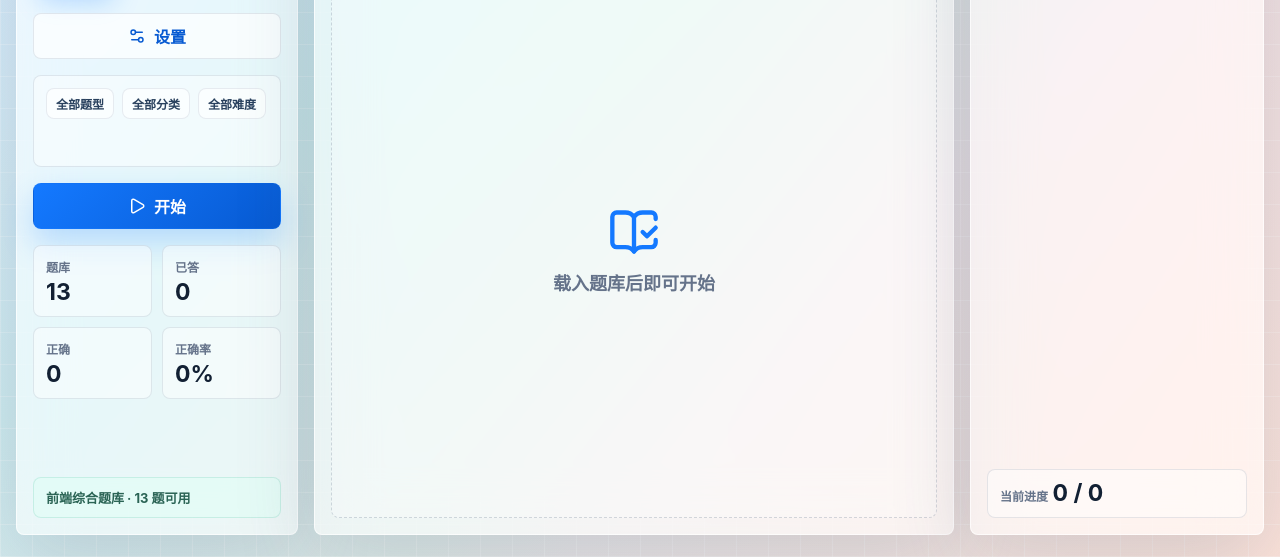
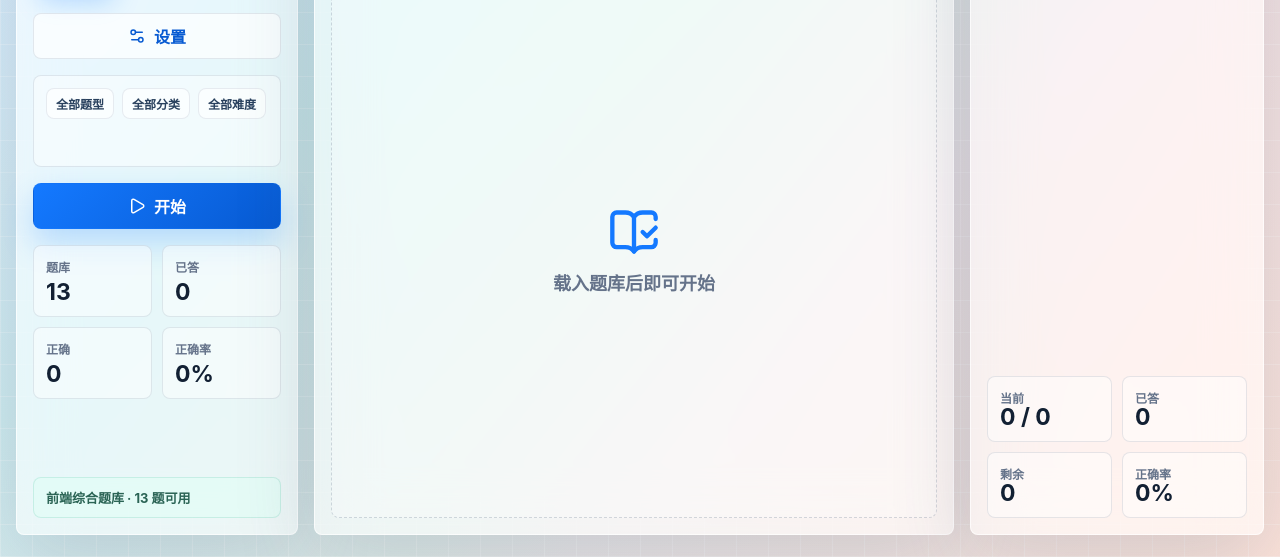
Before and after one commit to nuoxi4n/QuestionBank, a plain HTML site: page index.html in a window 1280 px wide. Shown: the part 243-800 px from the top of the page. Drawn offline with nearby package versions, Linux system fonts and the light colour scheme.

Commit message:
feat: 添加考试统计信息显示，优化用户界面布局

```diff
--- a/app.js
+++ b/app.js
@@ -158,6 +158,10 @@ function collectElements() {
     questionCard: document.querySelector("#questionCard"),
     palette: document.querySelector("#palette"),
     progressText: document.querySelector("#progressText"),
+    paletteAnswered: document.querySelector("#paletteAnswered"),
+    paletteRemaining: document.querySelector("#paletteRemaining"),
+    paletteAccuracyLabel: document.querySelector("#paletteAccuracyLabel"),
+    paletteAccuracy: document.querySelector("#paletteAccuracy"),
     resultDialog: document.querySelector("#resultDialog"),
     closeResultBtn: document.querySelector("#closeResultBtn"),
     resultTitle: document.querySelector("#resultTitle"),
@@ -1193,10 +1197,17 @@ function formatDuration(ms) {
 
 function renderStats() {
   const stats = computeStats();
+  const session = state.session;
+  const total = session?.questions.length || 0;
+  const examPending = Boolean(session && session.mode === "exam" && !session.submitted);
   els.bankSize.textContent = String(state.bank.length);
   els.answeredCount.textContent = String(stats.answered);
   els.correctCount.textContent = String(stats.correct);
   els.accuracyRate.textContent = `${stats.accuracy}%`;
+  els.paletteAnswered.textContent = String(stats.answered);
+  els.paletteRemaining.textContent = String(Math.max(total - stats.answered, 0));
+  els.paletteAccuracyLabel.textContent = examPending ? "评分" : "正确率";
+  els.paletteAccuracy.textContent = examPending ? "交卷后" : `${stats.accuracy}%`;
   els.bankSource.textContent = `${state.source || "未载入"} · ${getFilteredBank().length} 题可用`;
   updateConfigSummary();
 }
--- a/index.html
+++ b/index.html
@@ -146,8 +146,20 @@
           <div id="palette" class="question-palette"></div>
           <div class="result-strip">
             <div>
-              <span>当前进度</span>
+              <span>当前</span>
               <strong id="progressText">0 / 0</strong>
+            </div>
+            <div>
+              <span>已答</span>
+              <strong id="paletteAnswered">0</strong>
+            </div>
+            <div>
+              <span>剩余</span>
+              <strong id="paletteRemaining">0</strong>
+            </div>
+            <div>
+              <span id="paletteAccuracyLabel">正确率</span>
+              <strong id="paletteAccuracy">0%</strong>
             </div>
           </div>
         </aside>
--- a/styles.css
+++ b/styles.css
@@ -485,7 +485,7 @@ h3 {
 }
 
 .mini-stats div,
-.result-strip,
+.result-strip div,
 .result-metrics div {
   border: 1px solid var(--line-dark);
   border-radius: var(--radius);
@@ -905,14 +905,16 @@ h3 {
 
 .result-strip {
   margin-top: auto;
+  display: grid;
+  grid-template-columns: repeat(2, minmax(0, 1fr));
+  gap: 10px;
+}
+
+.result-strip div {
+  min-height: 64px;
   padding: 12px;
   display: grid;
-  grid-template-columns: minmax(0, 1fr);
-  gap: 12px;
-}
-
-.result-strip .secondary-button {
-  width: 100%;
+  align-content: space-between;
 }
 
 .result-dialog,
```
